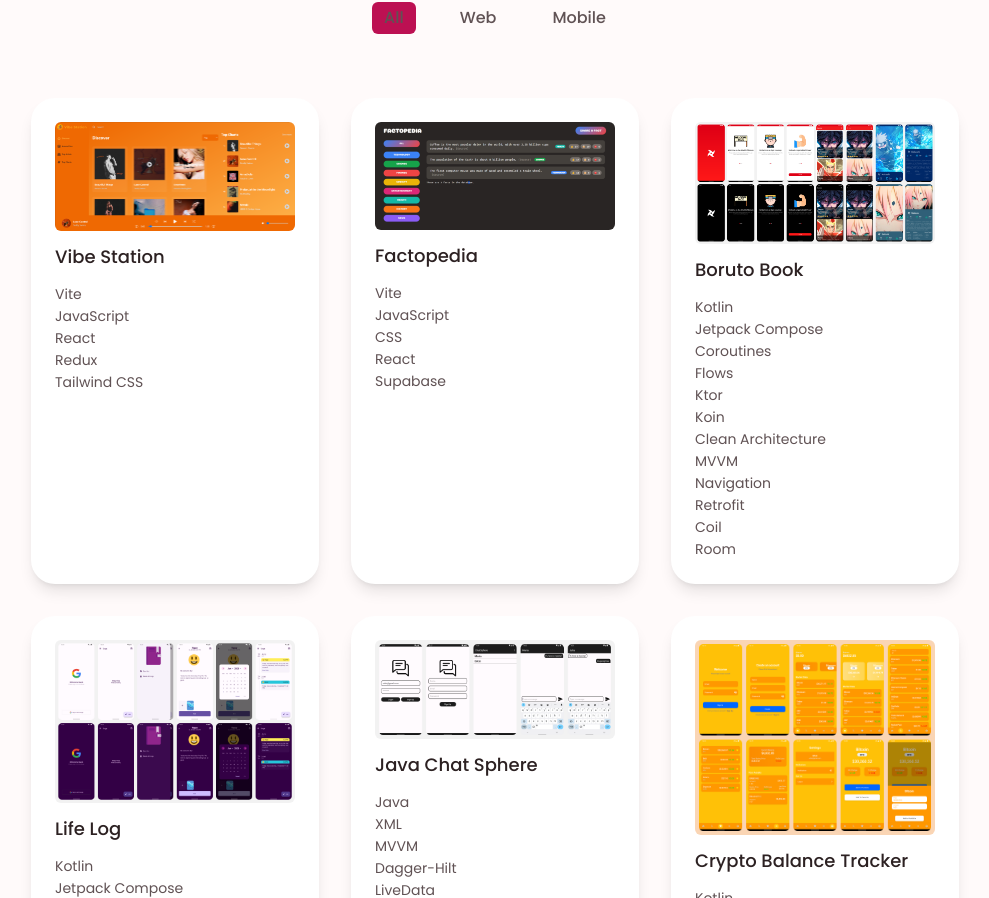
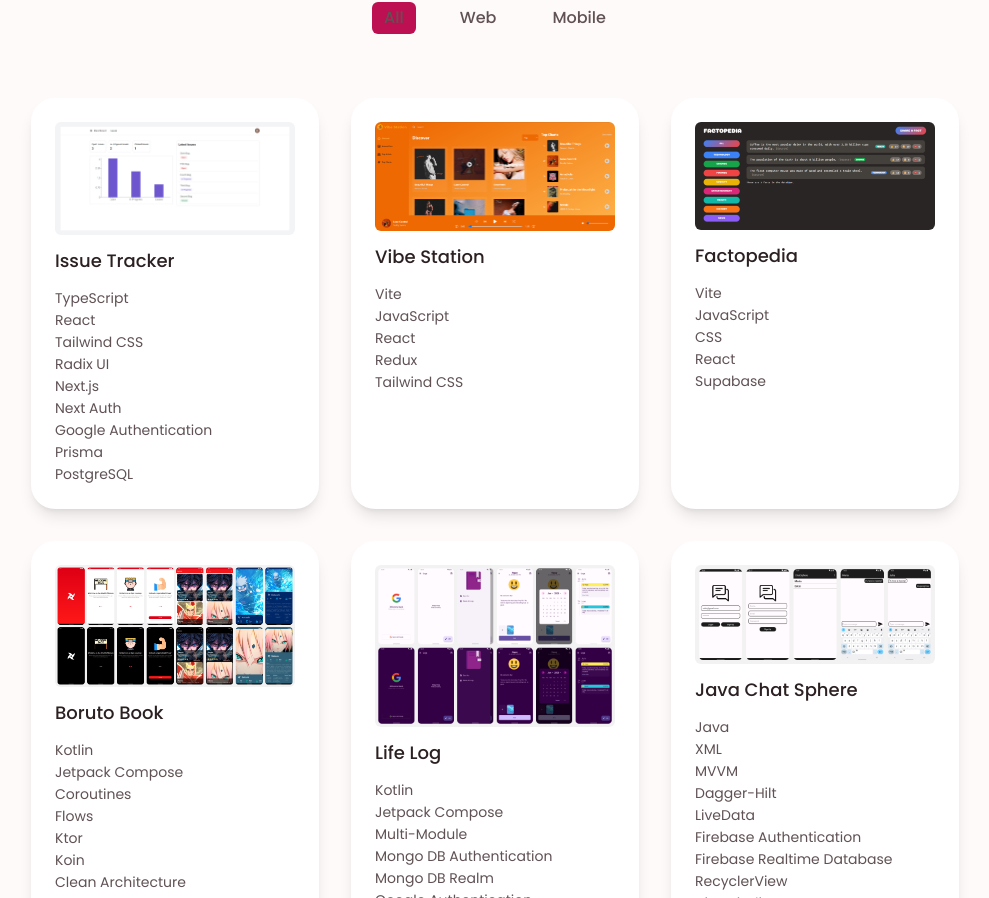
Before and after one commit to erkindilekci/erkindilekci.com, a React (Vite) app: page / in a window 1280 px wide. Shown: the part 2278-3176 px from the top of the page, without its empty margins (145-1134 px from the left). Built offline with nearby package versions, Linux system fonts and the light colour scheme.

Commit message:
Add Issue Tracker

```diff
--- a/src/assets/data/projects.js
+++ b/src/assets/data/projects.js
@@ -1,4 +1,21 @@
 const projects = [
+    {
+        title: 'Issue Tracker',
+        category: ['all', 'web'],
+        image: './projects/issuetracker.png',
+        technologies: [
+            'TypeScript',
+            'React',
+            'Tailwind CSS',
+            'Radix UI',
+            'Next.js',
+            'Next Auth',
+            'Google Authentication',
+            'Prisma',
+            'PostgreSQL'
+        ],
+        links: ['https://github.com/erkindilekci/issue-tracker', 'https://erkindilekci-issue-tracker.vercel.app']
+    },
     {
         title: 'Vibe Station',
         category: ['all', 'web'],
```
Also changed, not shown: public/projects/issuetracker.png (added).
